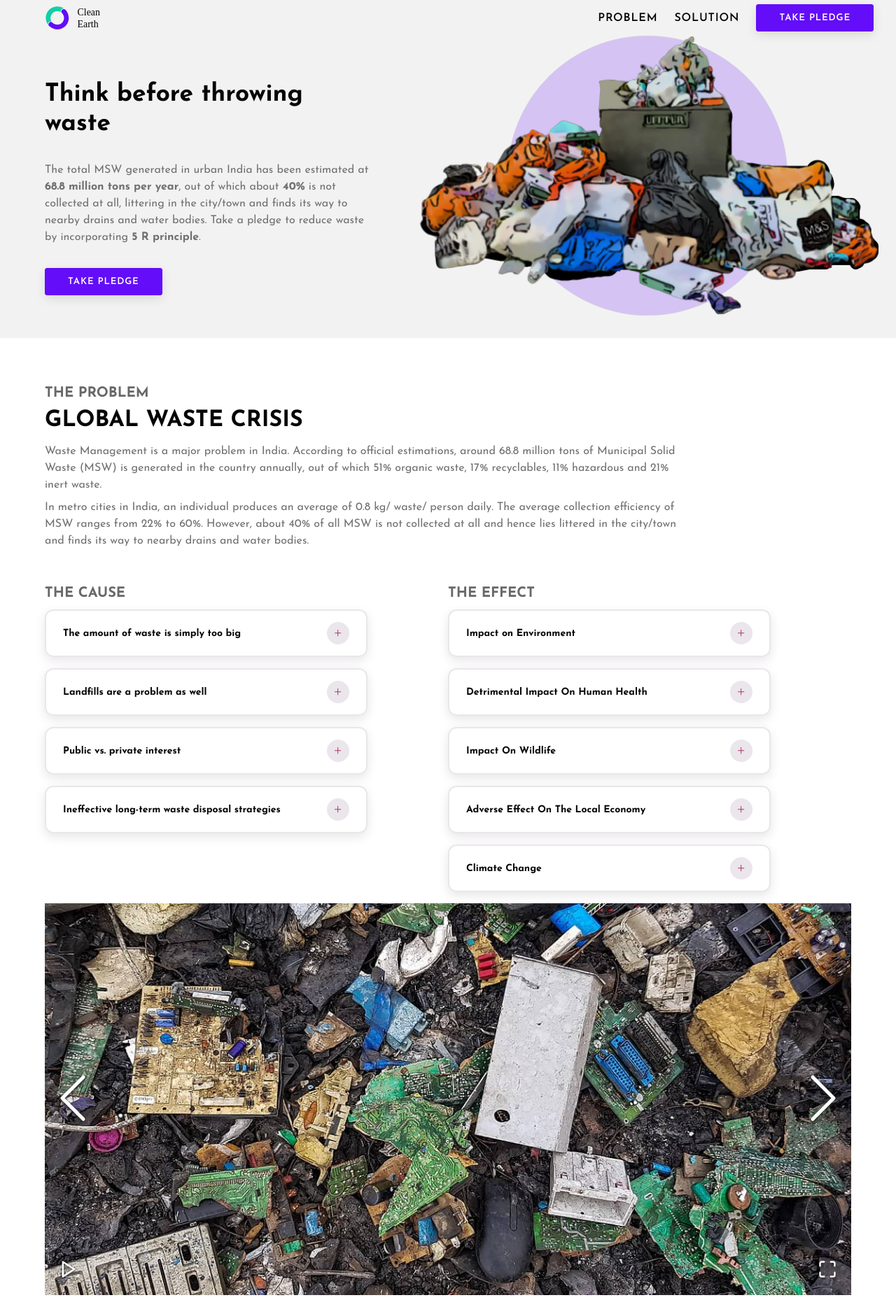
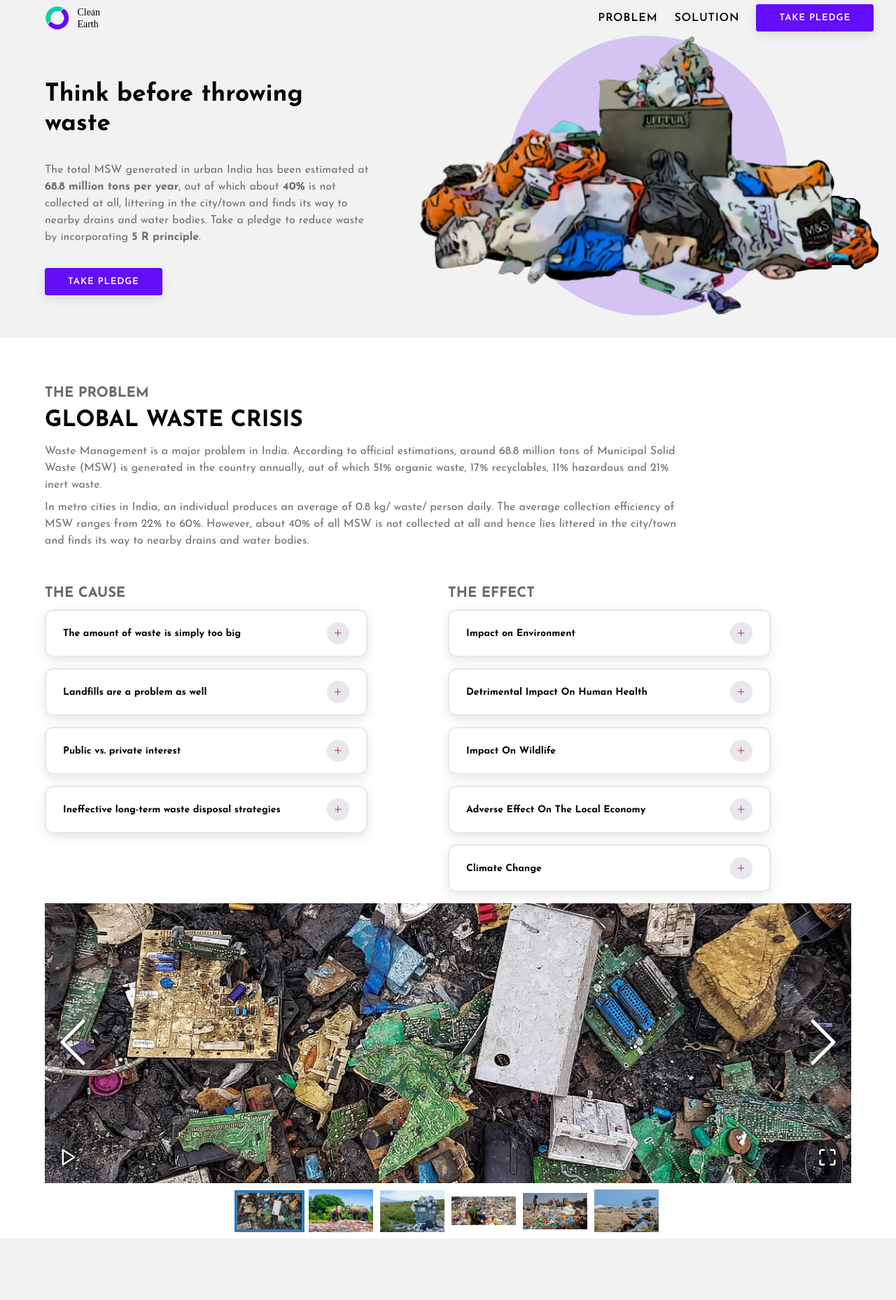
Before and after one commit to vk0808/clean-earth, a React (Create React App) app: page / in a window 1280 px wide. Shown: the top 1858 px of the page at 70% size. After the commit the page ends 1770 px from the top, so only its background shows below. Built offline with nearby package versions, Linux system fonts and the light colour scheme.

Commit message:
modified: height

```diff
--- a/src/styles.scss
+++ b/src/styles.scss
@@ -51,7 +51,7 @@
 }
 @media screen and (min-width: 1200px) {
   .image-gallery-content .image-gallery-slide .image-gallery-image {
-    height: calc(80vh - 80px);
+    height: calc(60vh - 80px);
   }
   .fullscreen .image-gallery-slide .image-gallery-image {
     height: calc(100vh - 80px) !important;
```
